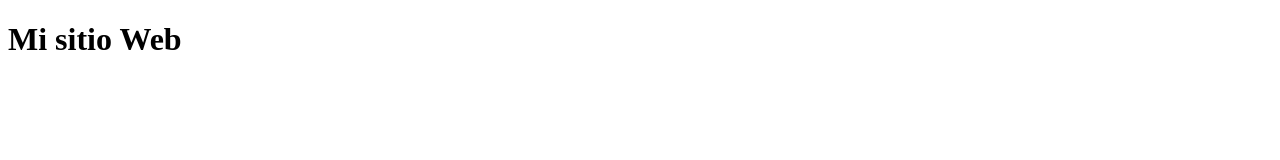
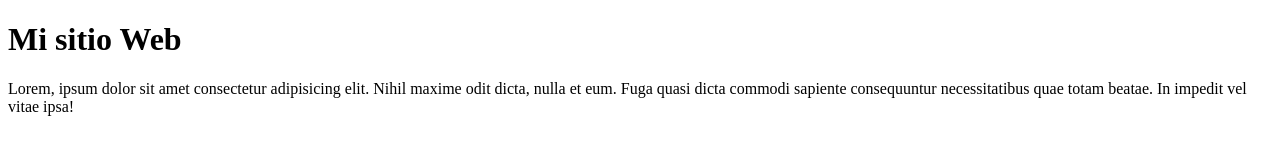
Before and after one commit to Iancho45/misitioweb3, a plain HTML site: page index.html in a window 1280 px wide. Drawn offline with Linux system fonts and the light colour scheme.

Commit message:
Agregue un Lorem

```diff
--- a/index.html
+++ b/index.html
@@ -7,6 +7,7 @@
 </head>
 <body>
     <h1> Mi sitio Web</h1>
+    <p>Lorem, ipsum dolor sit amet consectetur adipisicing elit. Nihil maxime odit dicta, nulla et eum. Fuga quasi dicta commodi sapiente consequuntur necessitatibus quae totam beatae. In impedit vel vitae ipsa!</p>
 
 </body>
 </html>
```
